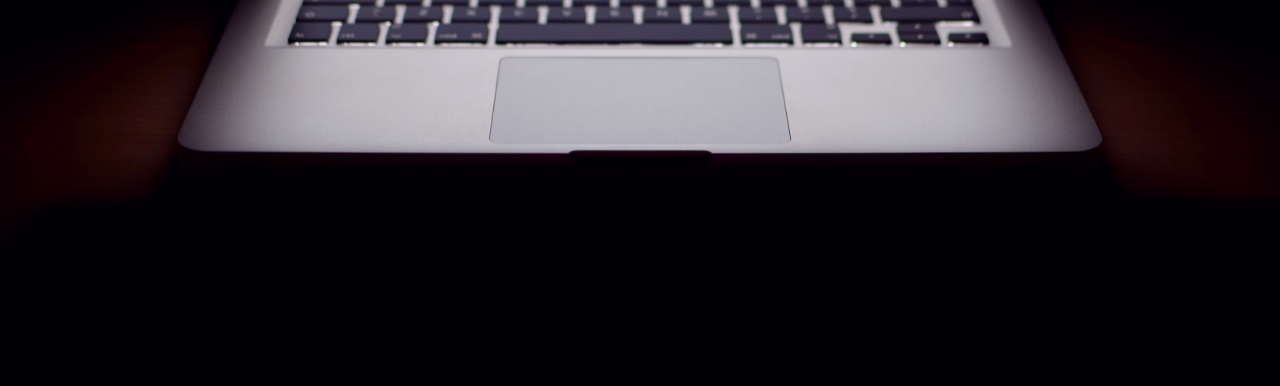
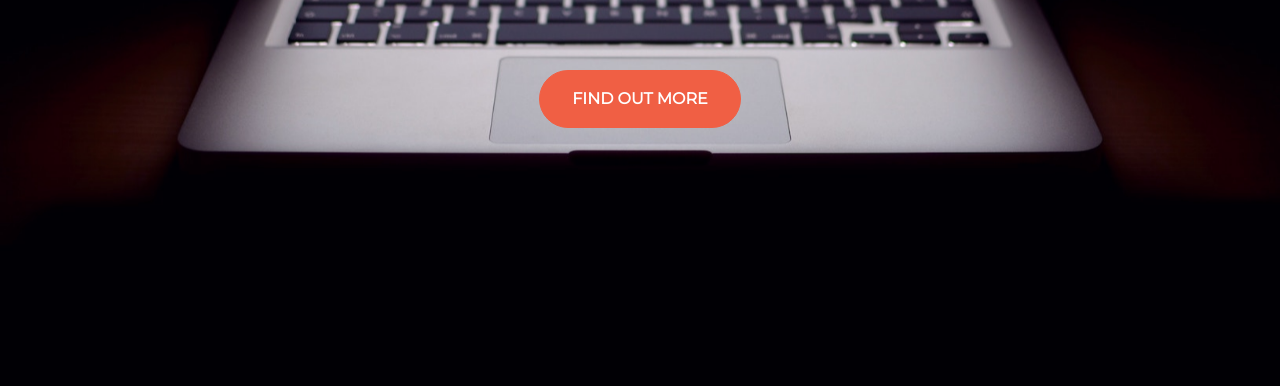
Before and after one commit to AAndroid96/startup-of-the-year, a plain HTML site: page index.html in a window 1280 px wide. Shown: the part 414-800 px from the top of the page. Drawn offline with nearby package versions, Linux system fonts and the light colour scheme.

Commit message:
Add files via upload

```diff
--- a/index.html
+++ b/index.html
@@ -23,13 +23,12 @@
         <header class="text-center col-12">
           <h1 class="text-uppercase"><strong>The biggest start up event of the year</strong></h1>
         </header>
-          <div class="text-center buffer col-12">
-              <section class="text-center col-12">
-                <a href="https://mailchi.mp/3b65fb71d9de/ztmstudents">
-                  <button class="btn btn-primary btn-x1">Find out more</button>
-                </a>
-              </section>
-          </div>
+        <div class="buffer col-12"></div>
+        <section class="text-center col-12">
+            <a href="https://mailchi.mp/3b65fb71d9de/ztmstudents">
+            <button class="btn btn-primary btn-x1">Find out more</button>
+          </a>
+        </section>
       </div>
     </div>
   </body>
```
Also changed, not shown: style.css (line endings or trailing spaces).
